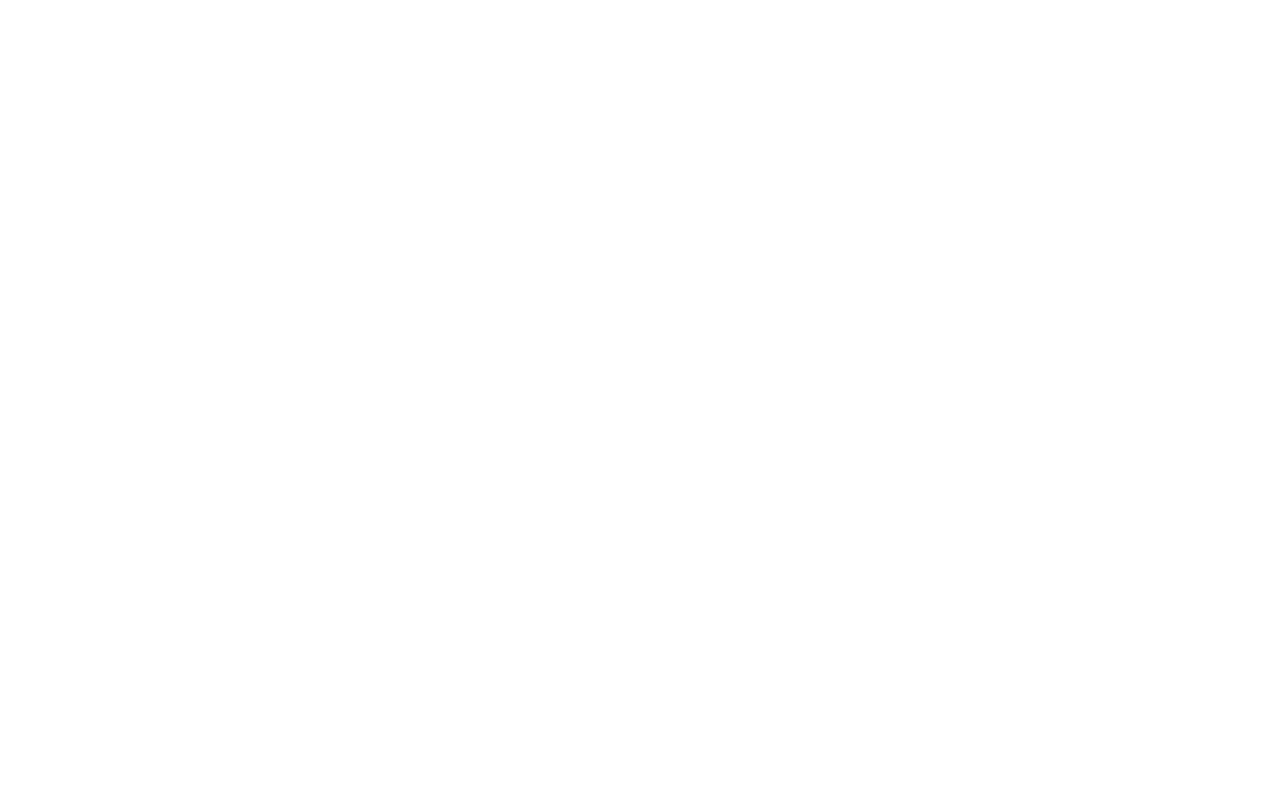
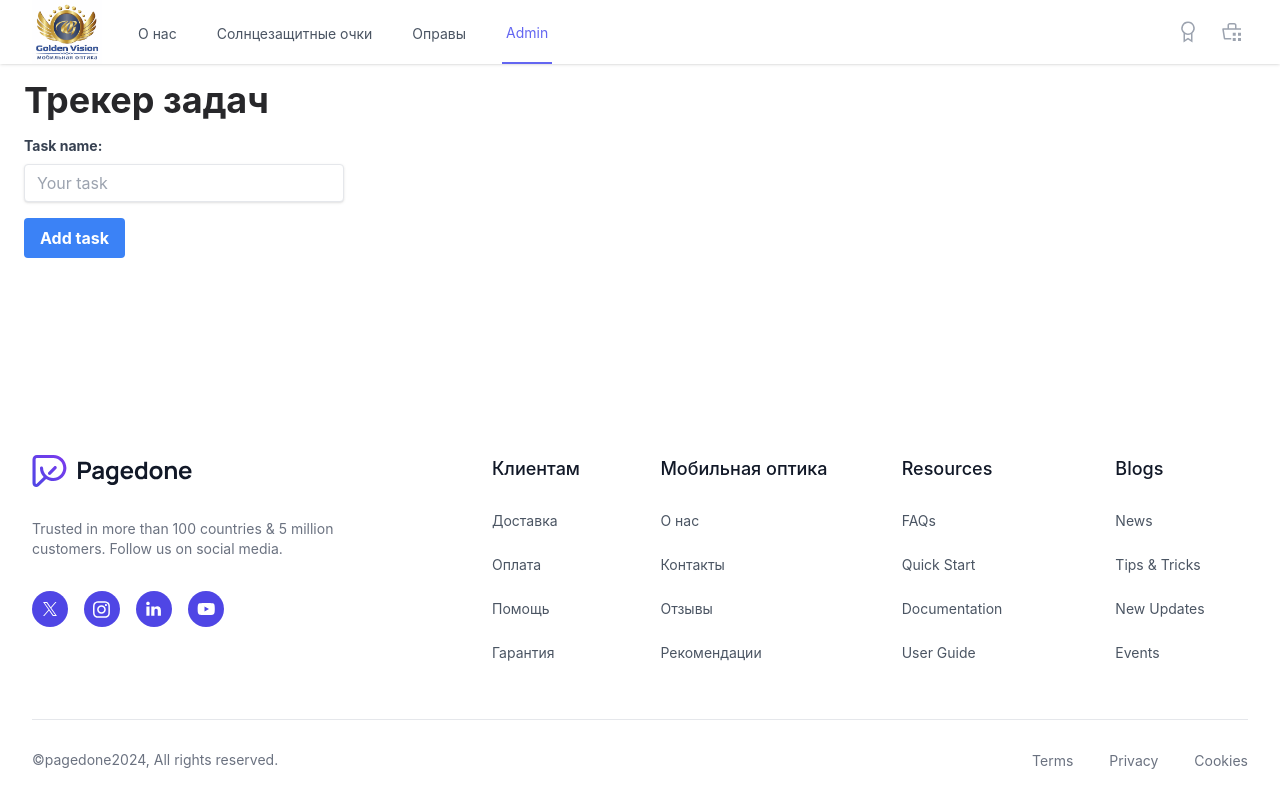
Before and after one commit to ViktoriyaPavlova/final.react-project, a React (Vite) app: page /admin in a window 1280 px wide. Before the commit this address had no page. Built offline with nearby package versions, Linux system fonts and the light colour scheme; data requests are answered from the project's data file.

Commit message:
Добавила мини-приложение Трекер задач.

```diff
--- a/src/components/routes/AppRoutes.jsx
+++ b/src/components/routes/AppRoutes.jsx
@@ -4,11 +4,13 @@
 import Cards from "../../pages/Cards";
 import CardDetail from "../../pages/CardDetail";
 import FavoritesList from "../../pages/FavoritesList";
+import Admin from "../../pages/Admin";
 
 /** Массив роутов приложения */
 const routes = [
   { path: "/", element: <Home /> },
   { path: "cards", element: <Cards /> },
+  { path: "admin", element: <Admin /> },
   { path: "cards/:id", element: <CardDetail /> },
   { path: "favorites", element: <FavoritesList /> },
 ];
--- /dev/null
+++ b/src/components/todo/TodoForm.jsx
@@ -0,0 +1,55 @@
+import { useState } from "react";
+import TodoList from "./TodoList";
+
+// компонент TodoList принимает массив. Поэтому стейт надо скорректировать для работы с массивом.
+const TodoForm = () => {
+  // Для управления состоянием компонента
+  const [task, setTask] = useState("");
+
+  // Обработчик изменения значения в инпуте
+  const handleChange = (event) => {
+    console.log(event.target);
+
+    setTask(event.target.value);
+
+    console.log(task);
+  };
+
+  // Обработчик отправки формы
+  const handleSubmit = (event) => {
+    event.preventDefault();
+  };
+
+  return (
+    <div className="w-full max-w-xs">
+      <form onSubmit={handleSubmit}>
+        <div className="mb-4">
+          <label
+            className="block text-gray-700 text-sm font-bold mb-2"
+            htmlFor="taskName"
+          >
+            Task name:
+          </label>
+          <input
+            className="shadow appearance-none border rounded w-full py-2 px-3 text-gray-700 leading-tight focus:outline-none focus:shadow-outline"
+            id="taskName"
+            type="text"
+            placeholder="Your task"
+            value={task}
+            onChange={handleChange}
+          />
+        </div>
+        <button
+          className="bg-blue-500 hover:bg-blue-700 text-white font-bold py-2 px-4 rounded focus:outline-none focus:shadow-outline"
+          type="button"
+        >
+          Add task
+        </button>
+      </form>
+
+      {<TodoList />}
+    </div>
+  );
+};
+
+export default TodoForm;
--- /dev/null
+++ b/src/components/todo/TodoItem.jsx
@@ -0,0 +1,27 @@
+/**
+ * Компонент строка для задач.
+ * @param {string} props.todo - Название задачи
+ * @param {function} props.editTodo - Обработчик клика для редактирования задачи.
+ * @param {function} props.deleteTodo - Обработчик клика для удаления задачи.
+ */
+const TodoItem = ({ todo, editTodo, deleteTodo }) => {
+    return (
+      <li>
+        <span>{todo}</span>
+        <button
+          className="bg-indigo-500 hover:bg-indigo-600 text-white font-normal py-2 px-4 rounded"
+          onClick={() => editTodo(todo)}
+        >
+          Edit
+        </button>
+        <button
+          className="bg-white hover:bg-gray-100 text-gray-800 font-normal py-2 px-4 border border-gray-400 rounded shadow"
+          onClick={() => deleteTodo(todo?.id)}
+        >
+          Delete
+        </button>
+      </li>
+    );
+  };
+
+  export default TodoItem;
--- /dev/null
+++ b/src/components/todo/TodoList.jsx
@@ -0,0 +1,25 @@
+import TodoItem from "./TodoItem";
+
+/**
+ * Компонент со списком задач
+ * @param {strings[]} - Массив с названиями задач
+ * @param {function} props.editTodo - Обработчик клика для редактирования задачи.
+ * @param {function} props.deleteTodo - Обработчик клика для удаления задачи.
+ */
+const TodoList = ({ todos, editTodo, deleteTodo }) => {
+  return (
+    <ul>
+      {!!todos &&
+        todos.map((todo) => (
+          <TodoItem
+            key={crypto.randomUUID()}
+            todo={todo}
+            editTodo={editTodo}
+            deleteTodo={deleteTodo}
+          />
+        ))}
+    </ul>
+  );
+};
+
+export default TodoList;
--- a/src/components/ui/Header/Header.jsx
+++ b/src/components/ui/Header/Header.jsx
@@ -6,6 +6,7 @@
   { name: "О нас", path: "/" },
   { name: "Солнцезащитные очки", path: "/cards" },
   { name: "Оправы", path: " " },
+  { name: "Admin", path: "/admin" },
 ];
 
 /**
--- /dev/null
+++ b/src/pages/Admin.jsx
@@ -0,0 +1,16 @@
+import TodoForm from "../components/todo/TodoForm";
+
+function Admin() {
+  return (
+    <section className="task-tracker">
+      <div className="max-w-7xl mx-auto px-2">
+        <h2 className="mb-4 text-4xl font-bold text-zinc-800">Трекер задач</h2>
+
+        <TodoForm />
+
+      </div>
+    </section>
+  );
+}
+
+export default Admin;
```
